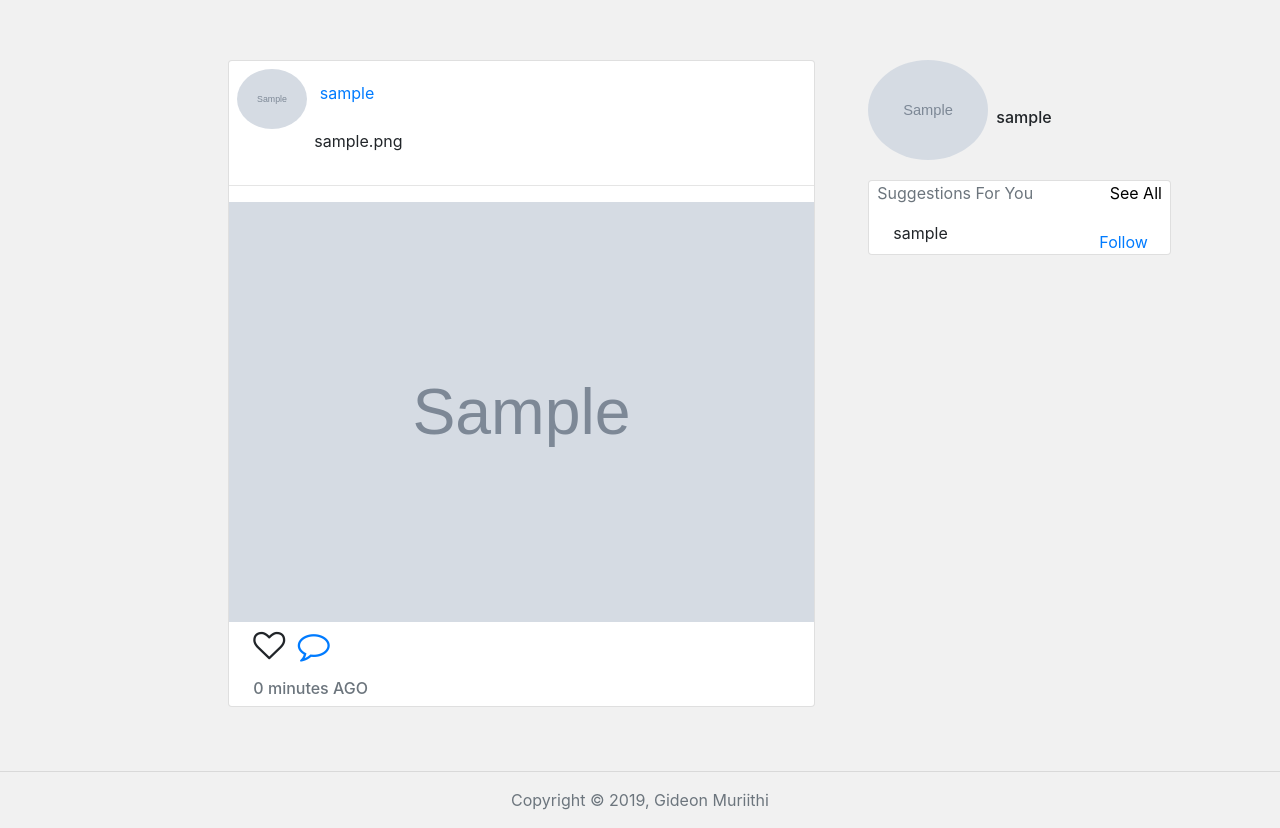
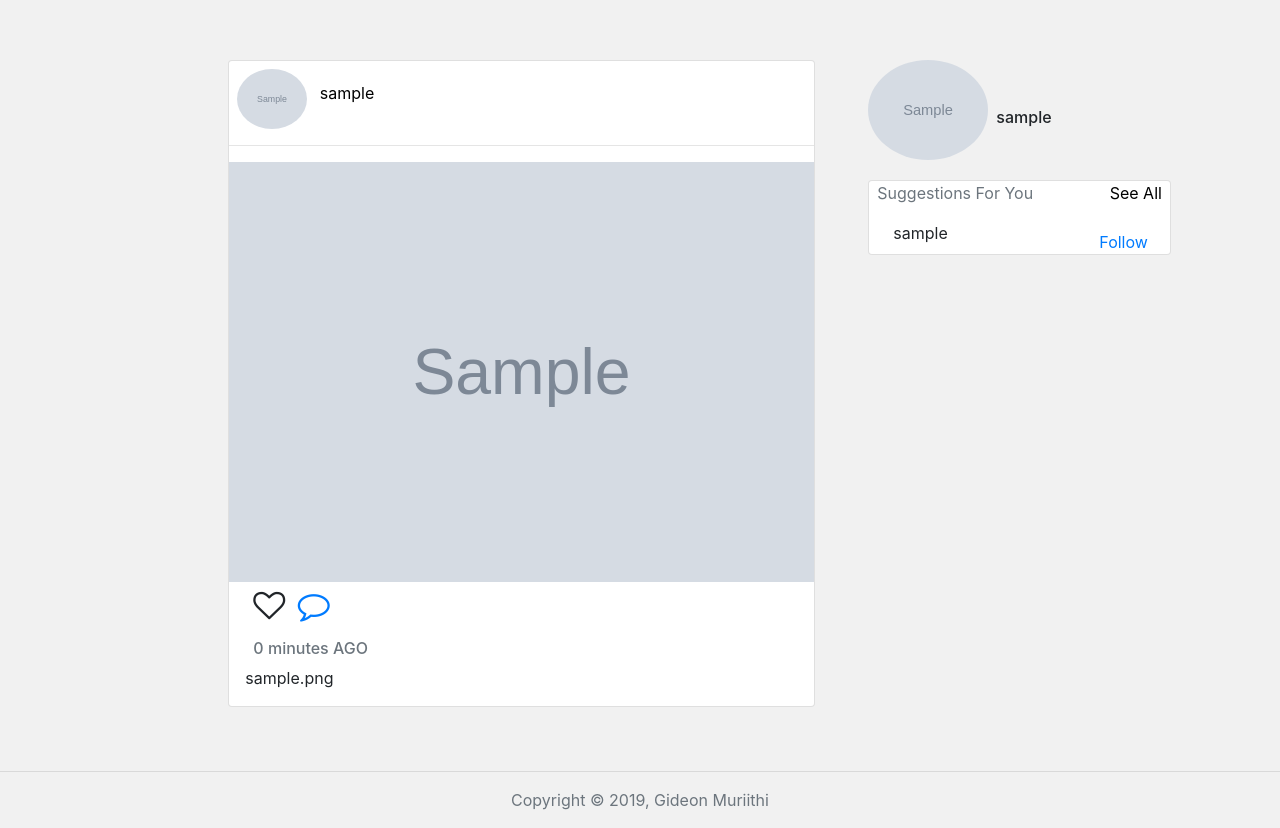
Before and after one commit to Gideon-Muriithi/instagram_clone, a Django app: page /all_images/ in a window 1280 px wide. Shown: the part 60-888 px from the top of the page. Run offline with Django 3.2, Linux system fonts and the light colour scheme; a user stored in the database is signed in; tables that the repository leaves empty hold one stand-in row (values such as "Sample post"); grey boxes marked "Sample" are stand-in pictures; some libraries are stand-ins or nearby versions.

Commit message:
Change posittion where image caption is displayed.

```diff
--- a/clones/templates/images.html
+++ b/clones/templates/images.html
@@ -15,14 +15,8 @@
                                     <img style="width: 70px; height: 60px;" class="ml-2 mt-2 rounded-circle account-img"
                                         src="{{ user.profile.profile_photo.url }}" alt="Profile Picture"></li>
                                 <li class="list-inline-item">
-                                    <a
+                                    <a style="color: black;"
                                         href="{% url 'profile' username=image.profile.username %}">{{ image.profile.username }}</a>
-                                </li>
-                                <br>
-                                <li class="list-inline-item" style="margin-left: 85px;">
-                                    {% autoescape on %}
-                                    <p>{{ image.image_caption }} </p>
-                                    {% endautoescape %}
                                 </li>
                             </ul>
                             <hr>
@@ -41,11 +35,9 @@
                                 </li>
                             </ul>
                             <h6 class="ml-4 text-muted">{{ image.date_posted|timesince }} AGO</h6>
+                            <p class="ml-3">{{ image.image_caption }} </p>
                         </div>
                     </div>
-
-
-
 
                 </div>
                 {% empty %}
```
